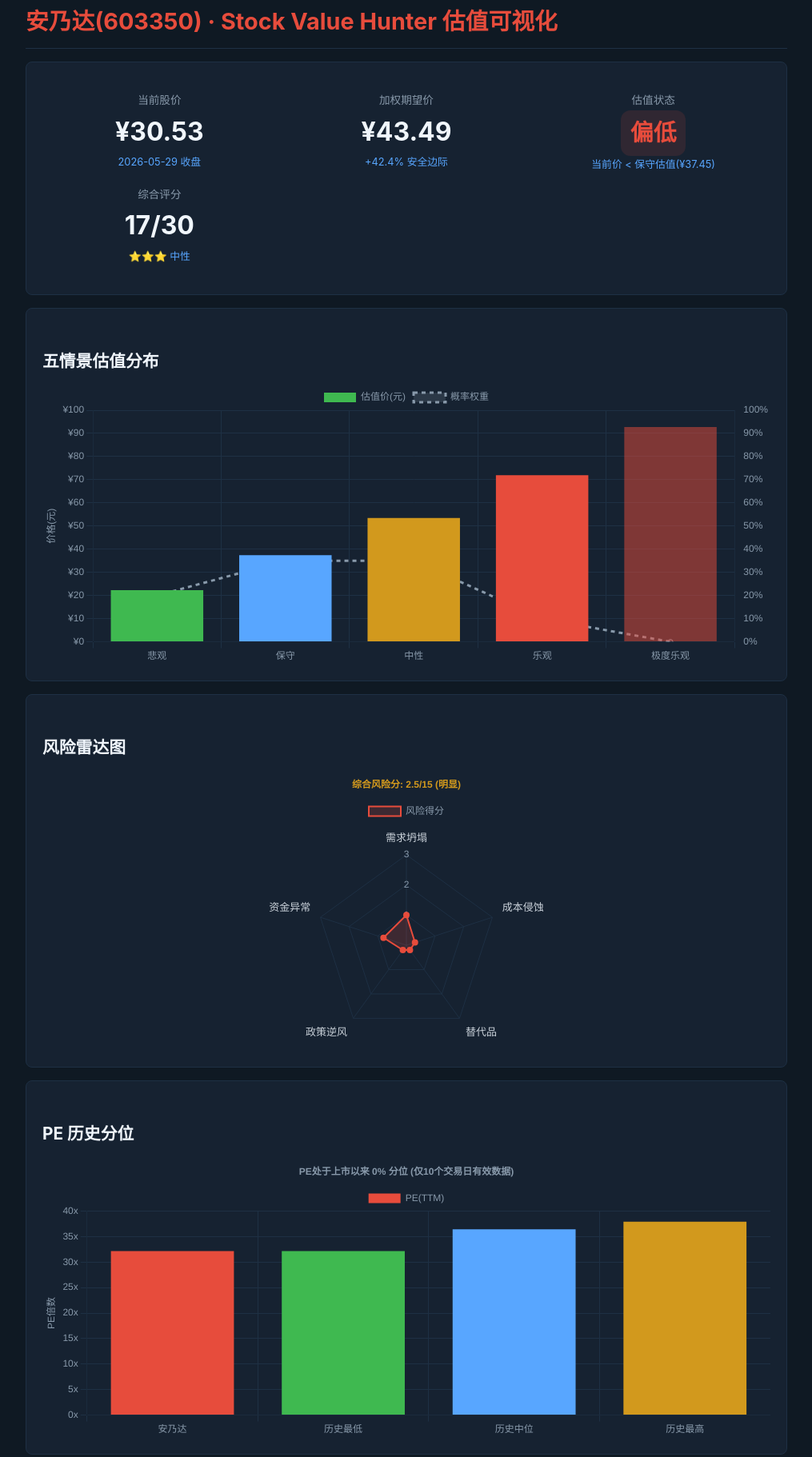
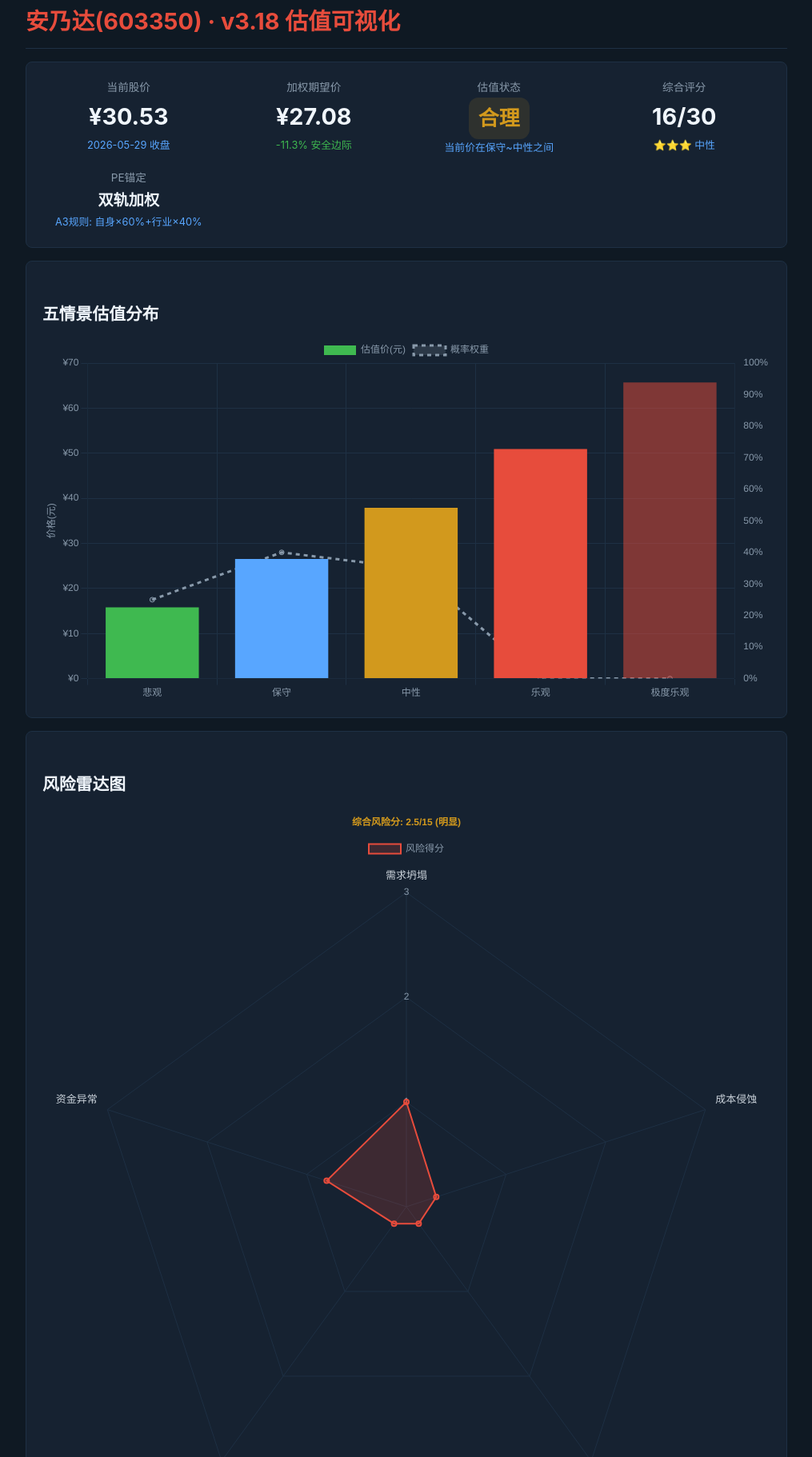
Before and after one commit to zhiqunlin/hunter-reports, a plain HTML site: page 603350/index.html in a window 1280 px wide. Shown: the part 90-1912 px from the top of the page at 80% size, without its empty margins (132-1147 px from the left). Drawn offline with nearby package versions, Linux system fonts and the light colour scheme.

Commit message:
Deploy: 603350 安乃达 v3.18 2026-06-01

```diff
--- a/603350/index.html
+++ b/603350/index.html
@@ -3,35 +3,29 @@
 <head>
 <meta charset="UTF-8">
 <meta name="viewport" content="width=device-width, initial-scale=1.0">
-<title>安乃达(603350) · 估值可视化报告</title>
+<title>安乃达(603350) · v3.18 估值可视化</title>
 <script src="https://cdn.jsdelivr.net/npm/chart.js@4.4.0/dist/chart.umd.min.js"></script>
 <style>
 *{margin:0;padding:0;box-sizing:border-box}
 body{font-family:-apple-system,BlinkMacSystemFont,"Segoe UI","Microsoft YaHei",sans-serif;background:#0f1923;color:#c9d1d9;line-height:1.7}
 .nav{position:sticky;top:0;background:#162231;border-bottom:1px solid #1e3044;padding:12px 24px;display:flex;gap:24px;z-index:100}
-.nav a{color:#58a6ff;text-decoration:none;font-size:0.9em}
-.nav a:hover{color:#79c0ff}
+.nav a{color:#58a6ff;text-decoration:none;font-size:.9em}.nav a:hover{color:#79c0ff}
 .container{max-width:1000px;margin:0 auto;padding:20px 24px}
 h1{color:#e74c3c;font-size:1.8em;margin:24px 0 16px;padding-bottom:8px;border-bottom:1px solid #1e3044}
 h2{color:#f0f6fc;font-size:1.3em;margin:28px 0 12px}
 .card{background:#162231;border:1px solid #1e3044;border-radius:8px;padding:20px;margin:16px 0}
-.grid{display:grid;grid-template-columns:repeat(auto-fit,minmax(280px,1fr));gap:16px;margin:16px 0}
+.grid{display:grid;grid-template-columns:repeat(auto-fit,minmax(200px,1fr));gap:16px}
 .metric{text-align:center}
-.metric .label{color:#8899aa;font-size:0.85em}
-.metric .value{font-size:2em;font-weight:bold;color:#f0f6fc}
-.metric .sub{font-size:0.8em;color:#58a6ff}
-.positive{color:#e74c3c}
-.negative{color:#3fb950}
+.metric .label{color:#8899aa;font-size:.85em}
+.metric .value{font-size:1.8em;font-weight:bold;color:#f0f6fc}
+.metric .sub{font-size:.8em;color:#58a6ff}
+.verdict{display:inline-block;padding:4px 12px;border-radius:12px;font-weight:bold;font-size:.9em}
+.verdict-neutral{background:#d2991d20;color:#d2991d}
 table{width:100%;border-collapse:collapse;margin:12px 0}
 th,td{padding:8px 12px;text-align:left;border-bottom:1px solid #1e3044}
-th{color:#8899aa;font-weight:600;font-size:0.9em}
-canvas{max-height:350px}
+th{color:#8899aa;font-weight:600;font-size:.9em}
 .footer{text-align:center;padding:40px 0 20px;border-top:1px solid #1e3044;margin-top:40px}
 .footer a{color:#58a6ff;text-decoration:none;margin:0 12px}
-.verdict-badge{display:inline-block;padding:4px 12px;border-radius:12px;font-weight:bold;font-size:0.9em}
-.badge-bull{background:#e74c3c20;color:#e74c3c}
-.badge-bear{background:#3fb95020;color:#3fb950}
-.badge-neutral{background:#d2991d20;color:#d2991d}
 </style>
 </head>
 <body>
@@ -42,55 +36,24 @@
 </div>
 <div class="container">
 
-<h1>安乃达(603350) · Stock Value Hunter 估值可视化</h1>
+<h1>安乃达(603350) · v3.18 估值可视化</h1>
 
 <div class="card">
   <div class="grid">
-    <div class="metric">
-      <div class="label">当前股价</div>
-      <div class="value">¥30.53</div>
-      <div class="sub">2026-05-29 收盘</div>
-    </div>
-    <div class="metric">
-      <div class="label">加权期望价</div>
-      <div class="value">¥43.49</div>
-      <div class="sub positive">+42.4% 安全边际</div>
-    </div>
-    <div class="metric">
-      <div class="label">估值状态</div>
-      <div class="value"><span class="verdict-badge badge-bull">偏低</span></div>
-      <div class="sub">当前价 < 保守估值(¥37.45)</div>
-    </div>
-    <div class="metric">
-      <div class="label">综合评分</div>
-      <div class="value">17/30</div>
-      <div class="sub">⭐⭐⭐ 中性</div>
-    </div>
+    <div class="metric"><div class="label">当前股价</div><div class="value">¥30.53</div><div class="sub">2026-05-29 收盘</div></div>
+    <div class="metric"><div class="label">加权期望价</div><div class="value">¥27.08</div><div class="sub" style="color:#3fb950">-11.3% 安全边际</div></div>
+    <div class="metric"><div class="label">估值状态</div><div class="value"><span class="verdict verdict-neutral">合理</span></div><div class="sub">当前价在保守~中性之间</div></div>
+    <div class="metric"><div class="label">综合评分</div><div class="value">16/30</div><div class="sub">⭐⭐⭐ 中性</div></div>
+    <div class="metric"><div class="label">PE锚定</div><div class="value" style="font-size:1.2em">双轨加权</div><div class="sub">A3规则: 自身×60%+行业×40%</div></div>
   </div>
 </div>
 
-<div class="card">
-  <h2>五情景估值分布</h2>
-  <canvas id="scenarioChart"></canvas>
-</div>
+<div class="card"><h2>五情景估值分布</h2><canvas id="scenarioChart"></canvas></div>
+<div class="card"><h2>风险雷达图</h2><canvas id="radarChart"></canvas></div>
+<div class="card"><h2>行业PE对比</h2><canvas id="industryChart"></canvas></div>
 
 <div class="card">
-  <h2>风险雷达图</h2>
-  <canvas id="radarChart"></canvas>
-</div>
-
-<div class="card">
-  <h2>PE 历史分位</h2>
-  <canvas id="peChart"></canvas>
-</div>
-
-<div class="card">
-  <h2>行业PE对比</h2>
-  <canvas id="industryChart"></canvas>
-</div>
-
-<div class="card">
-  <h2>估值对比</h2>
+  <h2>估值指标对比</h2>
   <table>
     <tr><th>指标</th><th>安乃达</th><th>行业中位数</th><th>行业分位</th></tr>
     <tr><td>PE(TTM)</td><td>32.14x</td><td>69.53x</td><td>9.1%</td></tr>
@@ -103,43 +66,29 @@
   <a href="report.html">📄 MD完整报告</a>
   <a href="安乃达_hunter.md">📝 Markdown原文</a>
   <a href="https://github.com/zhiqunlin/hunter-reports">🐙 GitHub仓库</a>
-  <p style="margin-top:12px;color:#484f58;font-size:0.8em">Stock Value Hunter v3.17 · 分析日期: 2026-05-31</p>
+  <p style="margin-top:12px;color:#484f58;font-size:.8em">Stock Value Hunter v3.18 · 分析日期: 2026-06-01</p>
 </div>
 
 </div>
-
 <script>
-// 五情景估值分布
-new Chart(document.getElementById('scenarioChart'), {
-  type: 'bar',
-  data: {
-    labels: ['悲观', '保守', '中性', '乐观', '极度乐观'],
-    datasets: [{
-      label: '估值价(元)',
-      data: [22.29, 37.45, 53.51, 71.94, 92.74],
-      backgroundColor: ['#3fb950', '#58a6ff', '#d2991d', '#e74c3c', '#e74c3c80'],
-      borderColor: '#1e3044'
-    }, {
-      label: '概率权重',
-      data: [20, 35, 35, 10, 0],
-      backgroundColor: '#8899aa30',
-      borderColor: '#8899aa',
-      borderDash: [5,5],
-      type: 'line',
-      yAxisID: 'y1'
+new Chart(document.getElementById('scenarioChart'),{
+  type:'bar',
+  data:{
+    labels:['悲观','保守','中性','乐观','极度乐观'],
+    datasets:[{
+      label:'估值价(元)',data:[15.79,26.52,37.89,50.94,65.68],
+      backgroundColor:['#3fb950','#58a6ff','#d2991d','#e74c3c','#e74c3c80'],
+      borderColor:'#1e3044'
+    },{
+      label:'概率权重',data:[25,40,35,0,0],
+      backgroundColor:'#8899aa30',borderColor:'#8899aa',borderDash:[5,5],
+      type:'line',yAxisID:'y1'
     }]
   },
-  options: {
-    responsive: true,
-    plugins: {
-      legend: {labels:{color:'#8899aa'}},
-      annotation: {
-        annotations: {
-          currentPrice: {type:'line',yMin:30.53,yMax:30.53,borderColor:'#f0f6fc',borderWidth:2,label:{content:'当前价 ¥30.53',display:true}}
-        }
-      }
-    },
-    scales: {
+  options:{
+    responsive:true,
+    plugins:{legend:{labels:{color:'#8899aa'}}},
+    scales:{
       x:{ticks:{color:'#8899aa'},grid:{color:'#1e3044'}},
       y:{ticks:{color:'#8899aa',callback:v=>'¥'+v},grid:{color:'#1e3044'},title:{display:true,text:'价格(元)',color:'#8899aa'}},
       y1:{position:'right',ticks:{color:'#8899aa',callback:v=>v+'%'},grid:{display:false},min:0,max:100}
@@ -147,86 +96,36 @@
   }
 });
 
-// 风险雷达图
-new Chart(document.getElementById('radarChart'), {
-  type: 'radar',
-  data: {
-    labels: ['需求坍塌', '成本侵蚀', '替代品', '政策逆风', '资金异常'],
-    datasets: [{
-      label: '风险得分',
-      data: [1.0, 0.3, 0.2, 0.2, 0.8],
-      backgroundColor: '#e74c3c30',
-      borderColor: '#e74c3c',
-      borderWidth: 2,
-      pointBackgroundColor: '#e74c3c'
+new Chart(document.getElementById('radarChart'),{
+  type:'radar',
+  data:{
+    labels:['需求坍塌','成本侵蚀','替代品','政策逆风','资金异常'],
+    datasets:[{
+      label:'风险得分',data:[1.0,0.3,0.2,0.2,0.8],
+      backgroundColor:'#e74c3c30',borderColor:'#e74c3c',borderWidth:2
     }]
   },
-  options: {
-    responsive: true,
-    scales: {
-      r: {
-        min: 0, max: 3,
-        ticks: {color:'#8899aa',backdropColor:'transparent',stepSize:1},
-        grid: {color:'#1e3044'},
-        pointLabels: {color:'#c9d1d9',font:{size:13}},
-        angleLines: {color:'#1e3044'}
-      }
-    },
-    plugins: {
-      legend: {labels:{color:'#8899aa'}},
-      title: {display:true,text:'综合风险分: 2.5/15 (明显)',color:'#d2991d'}
-    }
+  options:{
+    responsive:true,
+    scales:{r:{min:0,max:3,ticks:{color:'#8899aa',backdropColor:'transparent',stepSize:1},grid:{color:'#1e3044'},pointLabels:{color:'#c9d1d9',font:{size:13}},angleLines:{color:'#1e3044'}}},
+    plugins:{legend:{labels:{color:'#8899aa'}},title:{display:true,text:'综合风险分: 2.5/15 (明显)',color:'#d2991d'}}
   }
 });
 
-// PE历史分位
-new Chart(document.getElementById('peChart'), {
-  type: 'bar',
-  data: {
-    labels: ['安乃达', '历史最低', '历史中位', '历史最高'],
-    datasets: [{
-      label: 'PE(TTM)',
-      data: [32.14, 32.14, 36.40, 37.90],
-      backgroundColor: ['#e74c3c', '#3fb950', '#58a6ff', '#d2991d'],
-      borderColor: '#1e3044'
+new Chart(document.getElementById('industryChart'),{
+  type:'bar',
+  data:{
+    labels:['晨光电机','安乃达','通达动力','奕帆传动','迪贝电气','三协电机','康平科技','神力股份','中电电机','华阳智能','祥明智能'],
+    datasets:[{
+      label:'PE(TTM)',data:[22.4,32.14,32.3,44.5,46.0,69.5,96.8,104.6,162.8,198.6,384.3],
+      backgroundColor:['#58a6ff','#e74c3c','#58a6ff','#58a6ff','#58a6ff','#d2991d','#d2991d','#d2991d','#d2991d','#d2991d','#d2991d'],
+      borderColor:'#1e3044'
     }]
   },
-  options: {
-    responsive: true,
-    plugins: {
-      legend: {labels:{color:'#8899aa'}},
-      title: {display:true,text:'PE处于上市以来 0% 分位 (仅10个交易日有效数据)',color:'#8899aa',font:{size:12}}
-    },
-    scales: {
-      x:{ticks:{color:'#8899aa'},grid:{color:'#1e3044'}},
-      y:{ticks:{color:'#8899aa',callback:v=>v+'x'},grid:{color:'#1e3044'},title:{display:true,text:'PE倍数',color:'#8899aa'}}
-    }
-  }
-});
-
-// 行业PE对比
-new Chart(document.getElementById('industryChart'), {
-  type: 'bar',
-  data: {
-    labels: ['晨光电机','安乃达','通达动力','奕帆传动','迪贝电气','三协电机','康平科技','神力股份','中电电机','华阳智能','祥明智能'],
-    datasets: [{
-      label: 'PE(TTM)',
-      data: [22.4,32.14,32.3,44.5,46.0,69.5,96.8,104.6,162.8,198.6,384.3],
-      backgroundColor: ['#58a6ff','#e74c3c','#58a6ff','#58a6ff','#58a6ff','#d2991d','#d2991d','#d2991d','#d2991d','#d2991d','#d2991d'],
-      borderColor: '#1e3044'
-    }]
-  },
-  options: {
-    indexAxis: 'y',
-    responsive: true,
-    plugins: {
-      legend: {labels:{color:'#8899aa'}},
-      title: {display:true,text:'电机Ⅲ行业 PE对比 (中位数: 69.53x)',color:'#8899aa',font:{size:12}}
-    },
-    scales: {
-      x:{ticks:{color:'#8899aa',callback:v=>v+'x'},grid:{color:'#1e3044'}},
-      y:{ticks:{color:'#8899aa',font:{size:11}},grid:{color:'#1e3044'}}
-    }
+  options:{
+    indexAxis:'y',responsive:true,
+    plugins:{legend:{labels:{color:'#8899aa'}},title:{display:true,text:'电机Ⅲ行业 PE对比 (中位数: 69.53x · PE失真触发)',color:'#8899aa',font:{size:12}}},
+    scales:{x:{ticks:{color:'#8899aa',callback:v=>v+'x'},grid:{color:'#1e3044'}},y:{ticks:{color:'#8899aa',font:{size:11}},grid:{color:'#1e3044'}}}
   }
 });
 </script>
```
Also changed, not shown: index.html (+3 -3 lines), 1 other file.
